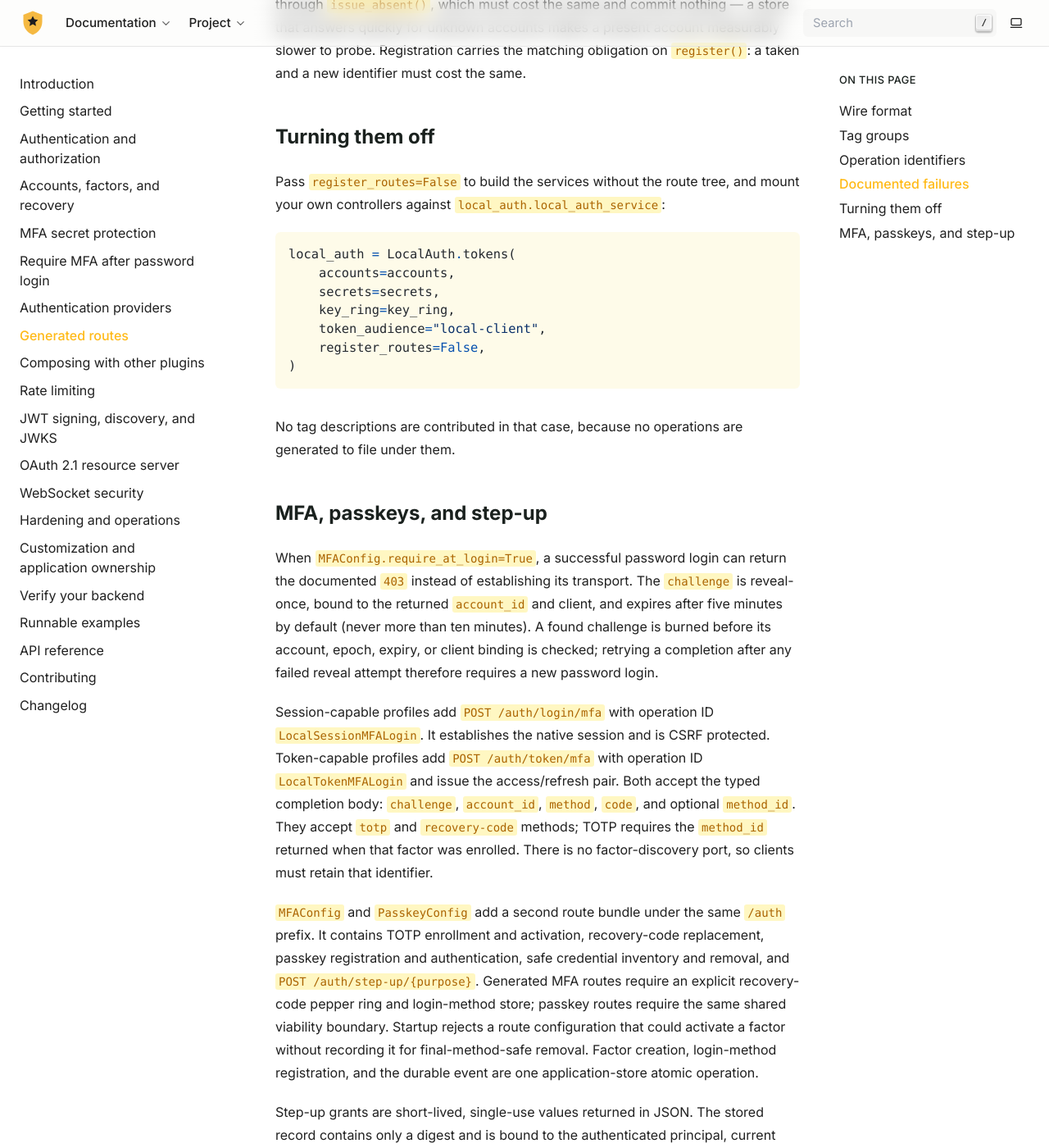
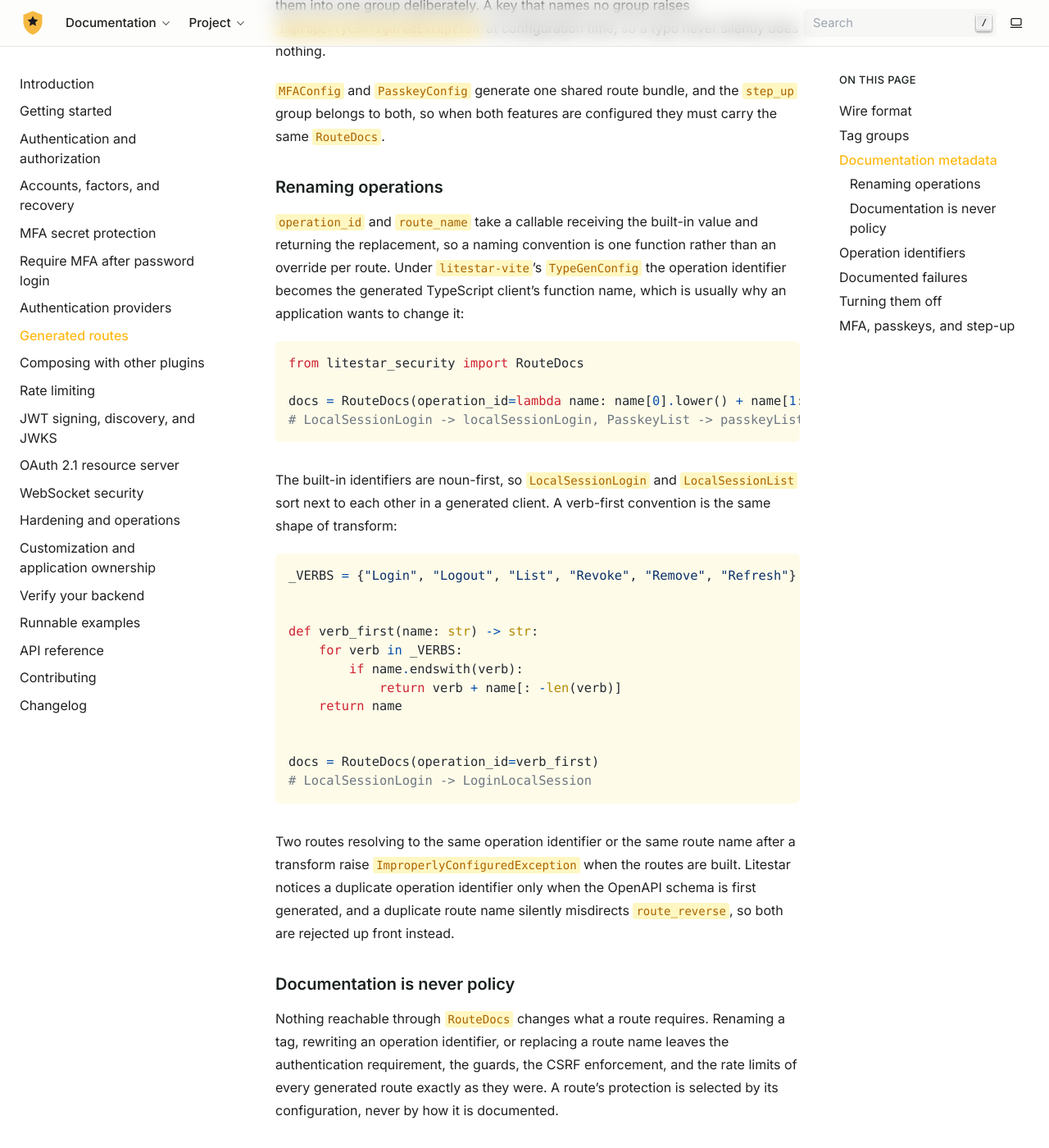
Before and after one commit to cofin/litestar-security, a Sphinx documentation site: the page built from docs/generated-routes.rst, in a window 1280 px wide and 1400 px high, scrolled down 3736 px. Shown: the whole window at 82% size. Built offline with Sphinx 7.4.7, drawn with Linux system fonts in a browser that asks for light colours; some of the changed text lies outside the part shown.

Commit message:
docs(openapi): document the route documentation metadata surface
Covers the stable tag-group keys, worked camelCase and verb-first transforms,
and the guarantee that documentation metadata never changes what a route
requires.

```diff
--- a/docs/generated-routes.rst
+++ b/docs/generated-routes.rst
@@ -56,34 +56,60 @@ with ``forbid_unknown_fields=False`` rather than relaxing the shared base.
 Tag groups
 ==========
 
-Generated operations are filed under five tags rather than one, so the rendered
+Generated operations are filed under ten tags rather than one, so the rendered
 document separates the ways to sign in from the flows that repair an account
-nobody can sign in to:
+nobody can sign in to. Each group is addressed in configuration by a stable key
+that does not change when its display name does:
 
 .. list-table::
    :header-rows: 1
-   :widths: 25 75
+   :widths: 20 22 58
 
-   * - Tag
+   * - Key
+     - Tag
      - Operations
-   * - ``Local sessions``
+   * - ``local.sessions``
+     - ``Local sessions``
      - ``LocalSessionLogin``, ``LocalSessionLogout``, ``LocalSessionList``,
        ``LocalSessionRevoke``, ``LocalSessionMFALogin``
-   * - ``Local tokens``
+   * - ``local.tokens``
+     - ``Local tokens``
      - ``LocalTokenLogin``, ``LocalTokenRefresh``, ``LocalTokenRevoke``,
        ``LocalTokenMFALogin``
-   * - ``Local registration``
+   * - ``local.registration``
+     - ``Local registration``
      - ``LocalRegister``
-   * - ``Local passwords``
+   * - ``local.passwords``
+     - ``Local passwords``
      - ``LocalPasswordChange``, ``LocalTokenPasswordChange``,
        ``LocalPasswordRecovery``, ``LocalPasswordReset``
-   * - ``Local verification``
+   * - ``local.verification``
+     - ``Local verification``
      - ``LocalVerificationResend``, ``LocalVerificationConfirm``
+   * - ``mfa``
+     - ``Multi-factor authentication``
+     - ``MFAEnrollTOTP``, ``MFAVerifyTOTPEnrollment``, ``MFARemoveTOTP``,
+       ``MFAReplaceRecoveryCodes``
+   * - ``passkeys``
+     - ``Passkeys``
+     - ``PasskeyRegistrationOptions``, ``PasskeyRegistrationVerify``,
+       ``PasskeyAuthenticationOptions``, ``PasskeySessionAuthenticationVerify``,
+       ``PasskeyTokenAuthenticationVerify``, ``PasskeyList``, ``PasskeyRemove``
+   * - ``step_up``
+     - ``Step-up authentication``
+     - ``SecurityStepUp``
+   * - ``oauth.providers``
+     - ``OAuth providers``
+     - ``OAuthLogin``, ``OAuthCallback``, ``OAuthLink``, ``OAuthUnlink``,
+       ``OAuthScopeUpgrade``, ``OAuthRevoke``, ``OAuthLogout``
+   * - ``oidc.logout``
+     - ``OIDC logout``
+     - ``OIDCFrontchannelLogout``, ``OIDCBackchannelLogout``
 
-Descriptions for these tags are contributed to your OpenAPI config when local
-authentication is configured. Declaring a tag of the same name yourself keeps
-your description: the operations still land in that group, described the way you
-chose.
+Descriptions for every group a configured feature generates routes for are
+contributed to your OpenAPI config. Declaring a tag of the same name yourself
+keeps your description: the operations still land in that group, described the
+way you chose.
 
 .. code-block:: python
 
@@ -96,12 +122,96 @@ chose.
        tags=[Tag(name="Local sessions", description="Sign-in for the web client.")],
    )
 
-The tags are also available directly, which is useful for ordering them among
-your own:
+The defaults are also available directly, keyed by the stable key, which is
+useful for ordering them among your own:
 
 .. code-block:: python
 
-   from litestar_security.accounts import LOCAL_AUTH_TAGS
+   from litestar_security import ROUTE_TAGS
+
+   ROUTE_TAGS["local.sessions"].name  # "Local sessions"
+
+Documentation metadata
+======================
+
+Tag names, tag descriptions, operation identifiers, and route names are the
+application's to set. Pass a :class:`~litestar_security.RouteDocs` to any
+feature configuration:
+
+.. code-block:: python
+
+   from litestar_security import RouteDocs
+   from litestar_security.accounts import LocalAuth
+
+   local_auth = LocalAuth.session(
+       accounts=accounts,
+       secrets=secrets,
+       binding=binding,
+       docs=RouteDocs(
+           tags={"local.sessions": "Sign-in", "local.passwords": "Account recovery"},
+           tag_descriptions={"local.sessions": "Sign-in for the web client."},
+       ),
+   )
+
+Routes regroup under the new name, and the renamed group carries either your
+description or the built-in one. Renaming two groups to the same name merges
+them into one group deliberately. A key that names no group raises
+``ImproperlyConfiguredException`` at configuration time, so a typo never
+silently does nothing.
+
+``MFAConfig`` and ``PasskeyConfig`` generate one shared route bundle, and the
+``step_up`` group belongs to both, so when both features are configured they
+must carry the same ``RouteDocs``.
+
+Renaming operations
+-------------------
+
+``operation_id`` and ``route_name`` take a callable receiving the built-in value
+and returning the replacement, so a naming convention is one function rather
+than an override per route. Under ``litestar-vite``'s ``TypeGenConfig`` the
+operation identifier becomes the generated TypeScript client's function name,
+which is usually why an application wants to change it:
+
+.. code-block:: python
+
+   from litestar_security import RouteDocs
+
+   docs = RouteDocs(operation_id=lambda name: name[0].lower() + name[1:])
+   # LocalSessionLogin -> localSessionLogin, PasskeyList -> passkeyList
+
+The built-in identifiers are noun-first, so ``LocalSessionLogin`` and
+``LocalSessionList`` sort next to each other in a generated client. A verb-first
+convention is the same shape of transform:
+
+.. code-block:: python
+
+   _VERBS = {"Login", "Logout", "List", "Revoke", "Remove", "Refresh"}
+
+
+   def verb_first(name: str) -> str:
+       for verb in _VERBS:
+           if name.endswith(verb):
+               return verb + name[: -len(verb)]
+       return name
+
+
+   docs = RouteDocs(operation_id=verb_first)
+   # LocalSessionLogin -> LoginLocalSession
+
+Two routes resolving to the same operation identifier or the same route name
+after a transform raise ``ImproperlyConfiguredException`` when the routes are
+built. Litestar notices a duplicate operation identifier only when the OpenAPI
+schema is first generated, and a duplicate route name silently misdirects
+``route_reverse``, so both are rejected up front instead.
+
+Documentation is never policy
+-----------------------------
+
+Nothing reachable through ``RouteDocs`` changes what a route requires. Renaming
+a tag, rewriting an operation identifier, or replacing a route name leaves the
+authentication requirement, the guards, the CSRF enforcement, and the rate
+limits of every generated route exactly as they were. A route's protection is
+selected by its configuration, never by how it is documented.
 
 Operation identifiers
 =====================
```
Also changed, not shown: docs/changelog.rst (+19 -0 lines).
